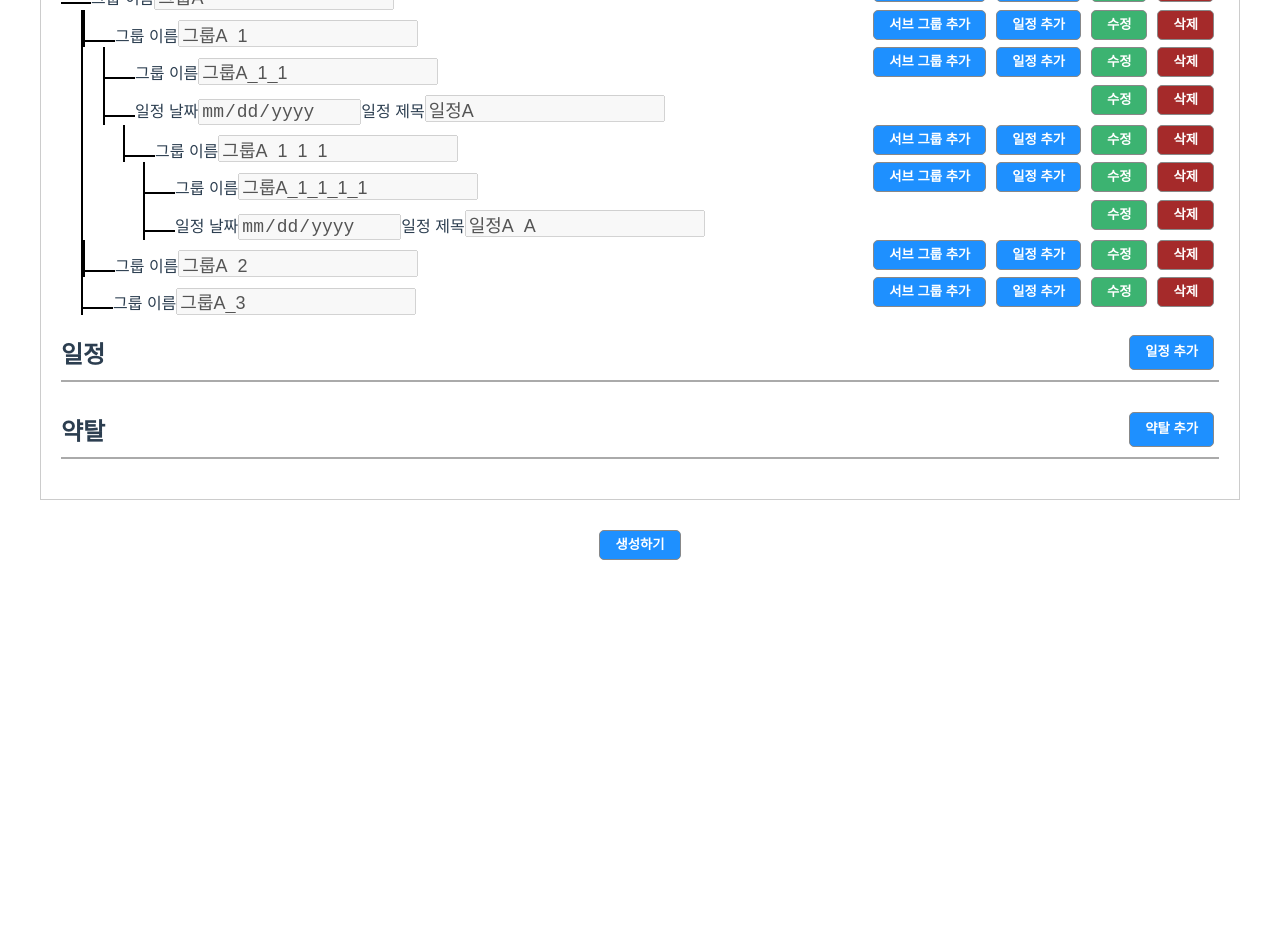
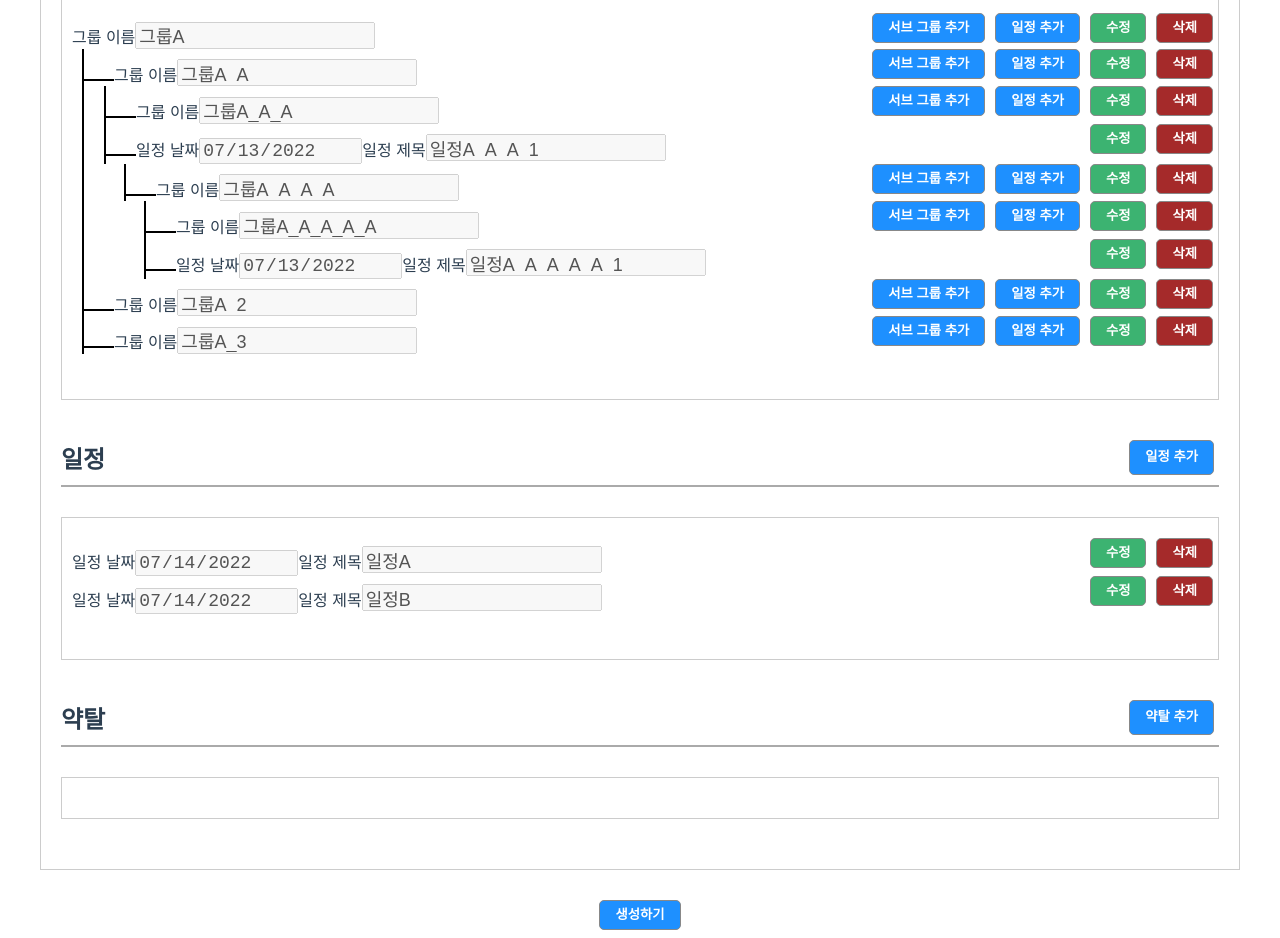
Before and after one commit to seungmin-han/vue3Practice, a Vue app: page /create in a window 1280 px wide. Shown: the part 760-1698 px from the top of the page. Before the commit the page ends 1328 px from the top, so only its background shows below. Built offline with nearby package versions, Linux system fonts and the light colour scheme.

Commit message:
arrow함수 수정 및 스타일 수정

```diff
--- a/public/index.html
+++ b/public/index.html
@@ -12,6 +12,7 @@
       <strong>We're sorry but <%= htmlWebpackPlugin.options.title %> doesn't work properly without JavaScript enabled. Please enable it to continue.</strong>
     </noscript>
     <div id="app"></div>
+    <div id="teleportArea"></div>
     <!-- built files will be auto injected -->
   </body>
 </html>
--- a/src/components/create/Create.vue
+++ b/src/components/create/Create.vue
@@ -1,6 +1,6 @@
 <!-- 연합 생성 페이지 컴포넌트 -->
 <template>
-    <!-- 모달 팝업 -->
+    <!-- 모달 팝업(텔레포트 적용) -->
     <Modal></Modal>
 
     <div class="wrap">
@@ -14,27 +14,32 @@
             <div class="horizontalFlex">
                 <span>그룹</span><button @click="unionStorage.togglePop('group')">그룹 추가</button>
             </div>
+            <section class="groupSection contentSection">
                 <Group
-                class="sub"
                     :groupList="unionStorage.groupList"
                     :childList="unionStorage.groupList">
                 </Group>
+            </section>
+
             <!-- 연합의 일정 -->
             <div class="horizontalFlex">
                 <span>일정</span><button @click="unionStorage.togglePop('toDo')">일정 추가</button>
             </div>
+            <section class="toDoSection contentSection">
                 <ToDo
                     :target="unionStorage.toDoList">
                 </ToDo>
+            </section>
             <!-- 연합의 목표 -->
             <div class="horizontalFlex">
                 <span>약탈</span><button @click="unionStorage.togglePop('loot')">약탈 추가</button>
             </div>
+            <section class="lootSection contentSection">
                 <Loot
-                class="lootWrap"
                     :lootList="unionStorage.lootList"
                     :childList="unionStorage.lootList">
                 </Loot>
+            </section>
         </section>
         <div class="horizontalFlex">
             <button @click="unionStorage.saveData">생성하기</button>
@@ -49,7 +54,7 @@ import Member from './Member.vue';
 import Group from './Group.vue';
 import ToDo from './ToDo.vue';
 import Loot from './Loot.vue';
-import { useListStore } from "@/stores/union";
+import { useUnionStore } from "@/stores/union";
 export default
 {
     components :
@@ -63,7 +68,7 @@ export default
     }
     , setup()
     {
-        const unionStorage = useListStore();
+        const unionStorage = useUnionStore();
 
         return {
             unionStorage
@@ -232,4 +237,18 @@ export default
         border-bottom: 2px solid #000;
     }
 
+    .contentSection
+    {
+        padding: 20px 0;
+
+        > div
+        {
+            margin-bottom:25px;
+            > div > div:first-child > .box
+            {
+                width: 10px;
+                border: none;
+            }
+        }
+    }
 </style>
--- a/src/components/create/Group.vue
+++ b/src/components/create/Group.vue
@@ -33,7 +33,7 @@
 </template>
 
 <script>
-import { useListStore } from "@/stores/union";
+import { useUnionStore } from "@/stores/union";
 import ToDo from './ToDo.vue';
 export default
 {
@@ -45,7 +45,7 @@ export default
     , props: ["groupList", "childList", "isLoot"]
     , setup()
     {
-        const unionStorage = useListStore();
+        const unionStorage = useUnionStore();
 
         return {
             unionStorage
@@ -60,7 +60,8 @@ export default
         justify-content: space-between;
     }
 
-    .subWrap .groupWrap{
+    .subWrap .groupWrap
+    {
         margin-left:20px;
 
         > .horizontalFlex, .toDoWrap
@@ -70,9 +71,17 @@ export default
     }
 
     .groupWrap .groupWrap:not(:last-child)
+    , .lootWrap .groupWrap:not(:last-child)
     {
         border-left:2px solid #000;
+        > .subWrap > .toDoWrap {
+            border: none;
+        }
+
+        > .horizontalFlex
+        {
+            border-left: none;
+        }
     }
 
-
 </style>
--- a/src/components/create/Loot.vue
+++ b/src/components/create/Loot.vue
@@ -1,6 +1,5 @@
 <template>
     <!-- 약탈 컴포넌트 -->
-    <div>
     <div v-for="(loot, index) in childList" :key="index" class="verticalFlex lootWrap">
         <div class="horizontalFlex">
             <div class="lootForm">
@@ -29,15 +28,13 @@
                 :lootList="loot"
                 :childList="loot.loot">
             </Loot>
-
-            </div>
         </div>
     </div>
 </template>
 
 <script>
 
-import { useListStore } from "@/stores/union";
+import { useUnionStore } from "@/stores/union";
 import Group from './Group.vue';
 export default
 {
@@ -49,7 +46,7 @@ export default
     , props: ["lootList", "childList"]
     , setup()
     {
-        const unionStorage = useListStore();
+        const unionStorage = useUnionStore();
 
         return {
             unionStorage
@@ -73,7 +70,7 @@ export default
     .subWrap .lootWrap{
         margin-left:20px;
 
-        > .horizontalFlex, .toDoWrap
+        > .horizontalFlex, .groupWrap
         {
             border-left: 2px solid #000;
         }
@@ -82,7 +79,14 @@ export default
     .lootWrap .lootWrap:not(:last-child)
     {
         border-left:2px solid #000;
+
+         > .horizontalFlex
+        {
+            border-left: none;
+        }
     }
 
 
+
+
 </style>
--- a/src/components/create/Member.vue
+++ b/src/components/create/Member.vue
@@ -42,14 +42,14 @@
 </template>
 
 <script>
-import { useListStore } from '@/stores/union'
+import { useUnionStore } from '@/stores/union'
 import { computed } from "vue";
 export default
 {
     name: "Member"
     , setup()
     {
-        const unionStorage = useListStore();
+        const unionStorage = useUnionStore();
 
         return {
             unionStorage
--- a/src/components/create/Modals.vue
+++ b/src/components/create/Modals.vue
@@ -1,5 +1,6 @@
 <template>
-  <div v-show="unionStorage.modals.isOpen" class="modal">
+    <teleport to="#teleportArea">
+    <div v-show="unionStorage.modals.isOpen" class="modal">
         <!-- 그룹 모달 -->
 
         <div v-show="unionStorage.modals.type=='group' || unionStorage.modals.type=='subGroup'" class="modal_content">
@@ -76,14 +77,15 @@
             </div>
         </div>
     </div>
+    </teleport>
 </template>
 <script>
-import { useListStore } from "@/stores/union"
+import { useUnionStore } from "@/stores/union"
 export default
 {
     setup()
     {
-        const unionStorage = useListStore();
+        const unionStorage = useUnionStore();
 
         return {
             unionStorage
--- a/src/components/create/ToDo.vue
+++ b/src/components/create/ToDo.vue
@@ -18,14 +18,14 @@
 </template>
 
 <script>
-import { useListStore } from "@/stores/union"
+import { useUnionStore } from "@/stores/union"
 export default
 {
     name: "ToDo"
     , props: ["target"]
     , setup()
     {
-        const unionStorage = useListStore();
+        const unionStorage = useUnionStore();
         return {
             unionStorage
         }
--- a/src/components/create/Union.vue
+++ b/src/components/create/Union.vue
@@ -23,13 +23,13 @@
 </template>
 
 <script>
-import { useListStore } from '@/stores/union'
+import { useUnionStore } from '@/stores/union'
 export default
 {
     name: "Union"
     , setup()
     {
-        const unionStorage = useListStore();
+        const unionStorage = useUnionStore();
         return {
             unionStorage
         }
--- a/src/stores/union.js
+++ b/src/stores/union.js
@@ -1,7 +1,7 @@
 import { defineStore } from "pinia";
 import { reactive } from "vue";
 
-export const useListStore = defineStore("unionStorage", () =>
+export const useUnionStore = defineStore("unionStorage", () =>
     {
         let unionList = reactive([]);
 
@@ -68,28 +68,28 @@ export const useListStore = defineStore("unionStorage", () =>
                     , toDo: []
                     , group: [
                         {
-                            name: "그룹A_1"
+                            name: "그룹A_A"
                             , toDo: []
                             , group: [
                                 {
-                                    name: "그룹A_1_1"
+                                    name: "그룹A_A_A"
                                     , toDo: [
                                         {
-                                            title: "일정A"
-                                            , date: ""
+                                            title: "일정A_A_A_1"
+                                            , date: "2022-07-13"
                                         }
                                     ]
                                     , group: [
                                         {
-                                            name: "그룹A_1_1_1"
+                                            name: "그룹A_A_A_A"
                                             , toDo: []
                                             , group: [
                                                 {
-                                                    name: "그룹A_1_1_1_1"
+                                                    name: "그룹A_A_A_A_A"
                                                     , toDo: [
                                                         {
-                                                            title: "일정A_A"
-                                                            , date: ""
+                                                            title: "일정A_A_A_A_A_1"
+                                                            , date: "2022-07-13"
                                                         }
                                                     ]
                                                     , group: []
@@ -114,7 +114,18 @@ export const useListStore = defineStore("unionStorage", () =>
                 }
             ]
         );
-        const toDoList = reactive([]);
+        const toDoList = reactive(
+            [
+                {
+                    title: "일정A"
+                    , date: "2022-07-14"
+                }
+                , {
+                    title: "일정B"
+                    , date: "2022-07-14"
+                }
+            ]
+        );
         const lootList = reactive([]);
 
         const lootInfo = reactive(
@@ -124,7 +135,7 @@ export const useListStore = defineStore("unionStorage", () =>
             }
         );
 
-        const insertMember = () =>
+        function insertMember()
         {
             if(member.level=="") {
                 alert("계급을 선택해주세요.");
@@ -156,7 +167,7 @@ export const useListStore = defineStore("unionStorage", () =>
         }
 
 
-        const deleteMember = (level, index) =>
+        function deleteMember(level, index)
         {
             if(level=="leader")
             {
@@ -173,7 +184,7 @@ export const useListStore = defineStore("unionStorage", () =>
 
         }
 
-        const togglePop = (type, target = [], index, mode="insert") =>
+        function togglePop(type, target = [], index, mode="insert")
         {
             modals.isOpen = !modals.isOpen;
             modals.target = target;
@@ -211,7 +222,7 @@ export const useListStore = defineStore("unionStorage", () =>
             }
         }
 
-        const insertGroup = () =>
+        function insertGroup()
         {
             if(modals.target.length == 0)
             {
@@ -229,7 +240,7 @@ export const useListStore = defineStore("unionStorage", () =>
             togglePop("group");
         }
 
-        const updateGroup = () =>
+        function updateGroup()
         {
             modals.target[modals.index].name=group.name;
 
@@ -240,13 +251,13 @@ export const useListStore = defineStore("unionStorage", () =>
             togglePop("group");
         }
 
-        const deleteGroup = () =>
+        function deleteGroup()
         {
             modals.target.splice(modals.index, 1);
             togglePop("group");
         }
 
-        const insertToDo = () =>
+        function insertToDo()
         {
             if(modals.target.length == 0)
             {
@@ -262,7 +273,7 @@ export const useListStore = defineStore("unionStorage", () =>
             togglePop('toDo');
         }
 
-        const updateToDo = () =>
+        function updateToDo()
         {
             modals.target[modals.index].date=toDo.date;
             modals.target[modals.index].title=toDo.title;
@@ -273,13 +284,13 @@ export const useListStore = defineStore("unionStorage", () =>
             togglePop('toDo');
         }
 
-        const deleteToDo = () =>
+        function deleteToDo()
         {
             modals.target.splice(modals.index, 1);
             togglePop('toDo');
         }
 
-        const insertLoot = () =>
+        function insertLoot()
         {
             if(parseInt(loot.grade) == -1 || parseInt(loot.classroom) == -1)
             {
@@ -303,7 +314,7 @@ export const useListStore = defineStore("unionStorage", () =>
             togglePop("loot");
         }
 
-        const updateLoot = () =>
+        function updateLoot()
         {
             modals.target[modals.index].grade=loot.grade;
             modals.target[modals.index].classroom=loot.classroom;
@@ -315,7 +326,7 @@ export const useListStore = defineStore("unionStorage", () =>
             togglePop('loot');
         }
 
-        const deleteLoot = () =>
+        function deleteLoot()
         {
             modals.target.splice(modals.index, 1);
 
@@ -324,20 +335,20 @@ export const useListStore = defineStore("unionStorage", () =>
             togglePop('loot');
         }
 
-        const setGroup = (grp) =>
+        function setGroup(grp)
         {
             group.name = grp.name;
             group.toDo = grp.toDo;
             group.group = grp.group;
         }
 
-        const setToDo = (td) =>
+        function setToDo(td)
         {
             toDo.date = td.date;
             toDo.title = td.title;
         }
 
-        const setLoot = (lt) =>
+        function setLoot(lt)
         {
             loot.grade= lt.grade;
             loot.classroom= lt.classroom;
@@ -345,7 +356,7 @@ export const useListStore = defineStore("unionStorage", () =>
             loot.group= lt.group;
         }
 
-        const saveData = () =>
+        function saveData()
         {
             const data =
             {
@@ -362,7 +373,7 @@ export const useListStore = defineStore("unionStorage", () =>
             localStorage.setItem("unionList", JSON.stringify(unionList));
         }
 
-        const getSessionStorageData = () =>
+        function getSessionStorageData()
         {
             let returnData = [];
             if(localStorage.getItem("unionList"))
```
Lines whose indentation alone changed are shown as unchanged.
